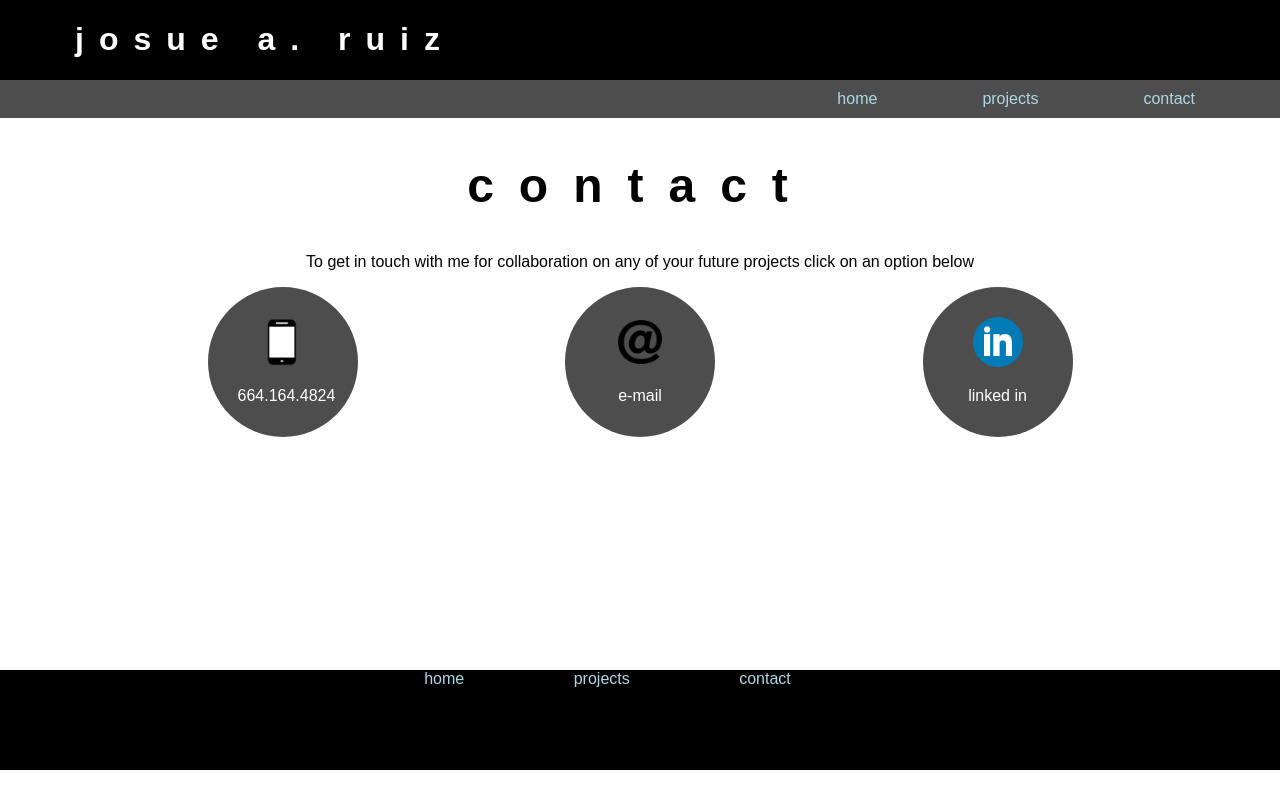
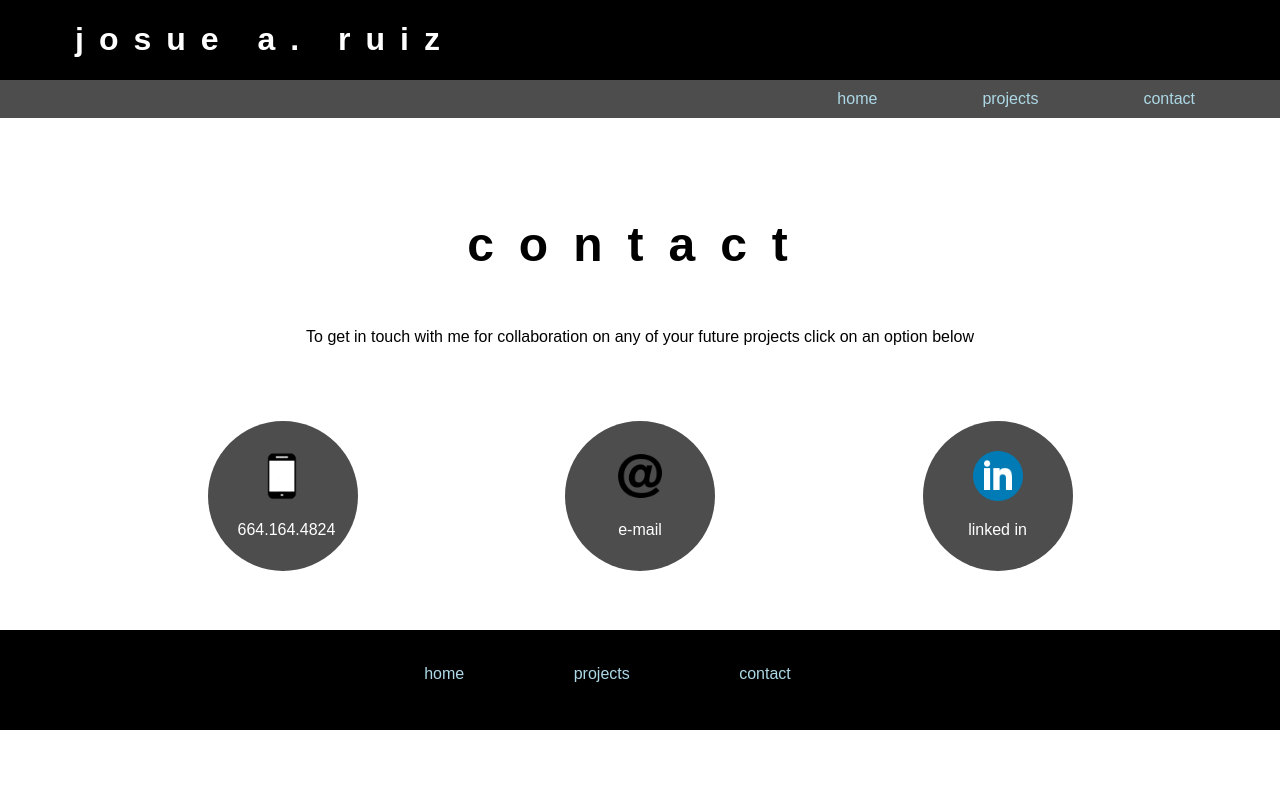
Before and after one commit to joshuear/portfoliowebsite, a plain HTML site: page pages/contact.html in a window 1280 px wide. Drawn offline with Linux system fonts and the light colour scheme; files whose address does not match are found by name.

Commit message:
Finished stling all three pages, indes, projects, and contact.

```diff
--- a/css/styles.css
+++ b/css/styles.css
@@ -145,9 +145,18 @@ footer{
     height: 50px;
 }
 #contact-topper {
+    display: flex;
+    flex-direction: column;
+    justify-content: space-between;
     text-align: center;
 }
 #contact-topper h2 {
     letter-spacing: 25px;
     font-size: 3rem;
 }
+#contact-main {
+    display: flex;
+    flex-direction: column;
+    justify-content: space-evenly;
+    align-content: space-around;
+}
--- a/pages/contact.html
+++ b/pages/contact.html
@@ -17,7 +17,7 @@
                 <a href="pages/contact.html">contact</a>
             </nav>
         </header>
-        <main>
+        <main id="contact-main">
             <section id="contact-topper">
                 <h2>contact</h2>
                 <p>To get in touch with me for collaboration on any of your future projects click on an option below</p>
@@ -38,7 +38,7 @@
             </section>
         </main>
         <footer>
-            <nav>
+            <nav id="bottom-nav">
                 <a href="index.html">home</a>
                 <a href="pages/projects.html">projects</a>
                 <a href="pages/contact.html">contact</a>
```
Also changed, not shown: pages/projects.html (+2 -2 lines).
